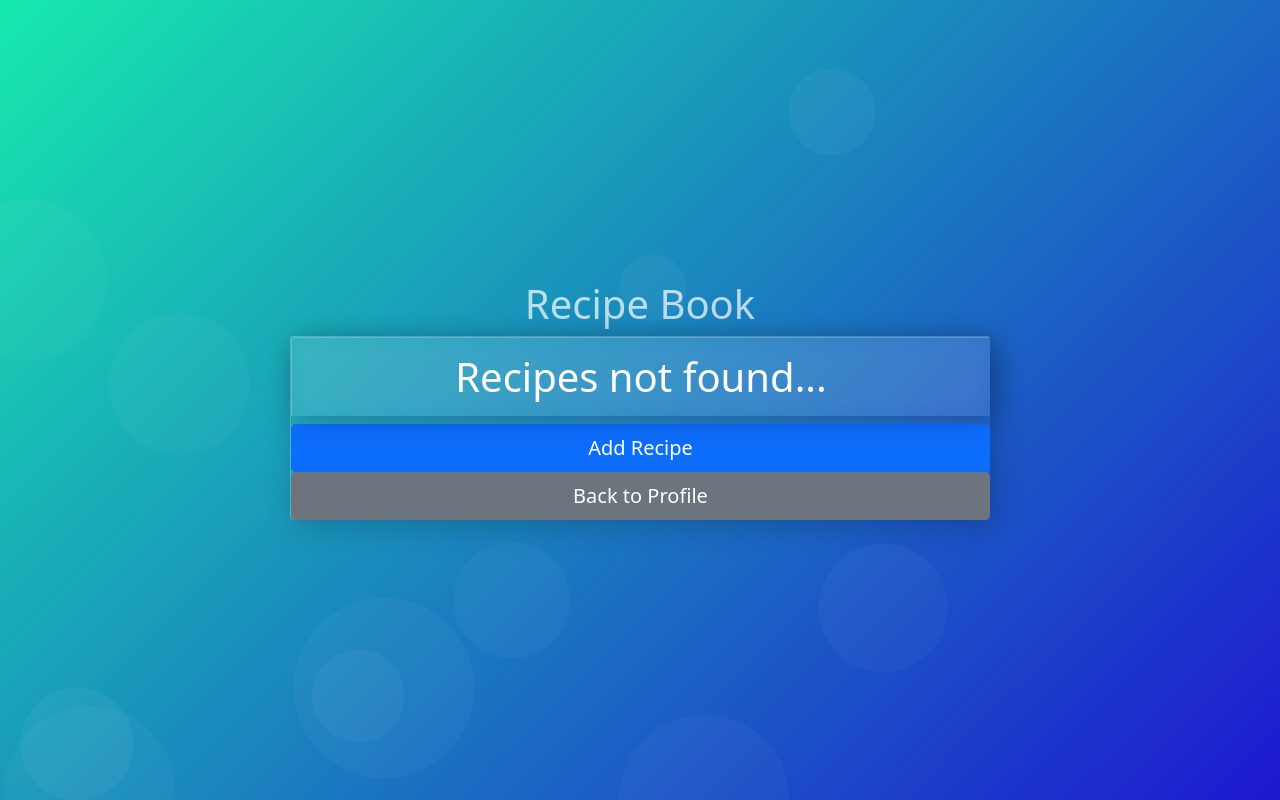
After one commit to RomanVerkhovsky/WebRecipes, a Flask app: page /recipes in a window 1280 px wide. The commit adds this page. Run offline with Flask 3, Linux system fonts and the light colour scheme; data that the repository does not hold is empty.

Commit message:
feat: form - ResipeForm; class Resipe; add functions - recipes, new_recipe; add html - recipes, new_recipe; add form-recipe in style.css

```diff
--- a/app/routes.py
+++ b/app/routes.py
@@ -2,7 +2,7 @@ from flask import Blueprint, render_template, flash, redirect, url_for, request
 from flask_login import current_user, login_user, logout_user, login_required
 from app import db
 from app.forms import LoginForm, RegistrationForm
-from app.models import User
+from app.models import User, Recipe
 from urllib.parse import urlsplit
 
 
@@ -25,7 +25,9 @@ def logout():
 @bp.route('/profile')
 @login_required
 def profile():
-    return render_template('profile.html', title='Profile', name=current_user.username)
+
+    return render_template('profile.html', title='Profile', name=current_user.username,
+                           email=current_user.email)
 
 
 @bp.route('/login', methods=['GET', 'POST'])
@@ -72,3 +74,15 @@ def register():
         return redirect(url_for('routes.login'))
 
     return render_template('register.html', title='Register', form=form)
+
+
+@bp.route('/recipes', methods=['GET', 'POST'])
+def recipes():
+    list_recipes = Recipe.query.all()
+    return render_template('recipes.html', title="list of recipes", list_recipes=list_recipes)
+
+
+@bp.route('/new_recipe', methods=['GET', 'POST'])
+def new_recipe():
+
+    return render_template('new_recipe.html', title="new_recipe")
--- a/app/static/style.css
+++ b/app/static/style.css
@@ -67,6 +67,19 @@ body {
     text-align: center;
   }
 
+  & h3 {
+    background: rgba(255,0,255,0.05);
+    backdrop-filter: blur(10px);
+    border-top: 1px solid rgba(255,255,255,0.2);
+    border-left: 1px solid rgba(255,255,255,0.2);
+    box-shadow: 5px 5px 30px rgba(0,0,0,0.2);
+    margin-top: 0px;
+    border-top-left-radius: 3px;
+    border-top-right-radius: 3px;
+    color: #fff;
+    padding: 15px;
+    text-align: center;
+  }
     & form {
     padding: 15px;
 
@@ -143,3 +156,109 @@ body {
 ul {
     list-style-type: none;
 }
+
+.form-recipe {
+  width: 100%;
+  max-width: 700px;
+  margin: auto;
+  background: rgba(255,255,255,0.05);
+  backdrop-filter: blur(10px);
+  border-top: 1px solid rgba(255,255,255,0.2);
+  border-left: 1px solid rgba(255,255,255,0.2);
+  box-shadow: 5px 5px 30px rgba(0,0,0,0.2);
+  border-radius: 3px;
+
+  & h1 {
+    background: rgba(255,255,255,0.05);
+    backdrop-filter: blur(10px);
+    border-top: 1px solid rgba(255,255,255,0.2);
+    border-left: 1px solid rgba(255,255,255,0.2);
+    box-shadow: 5px 5px 30px rgba(0,0,0,0.2);
+    margin-top: 0px;
+    border-top-left-radius: 3px;
+    border-top-right-radius: 3px;
+    color: #fff;
+    padding: 15px;
+    text-align: center;
+  }
+
+  & h3 {
+    background: rgba(255,0,255,0.05);
+    backdrop-filter: blur(10px);
+    border-top: 1px solid rgba(255,255,255,0.2);
+    border-left: 1px solid rgba(255,255,255,0.2);
+    box-shadow: 5px 5px 30px rgba(0,0,0,0.2);
+    margin-top: 0px;
+    border-top-left-radius: 3px;
+    border-top-right-radius: 3px;
+    color: #fff;
+    padding: 15px;
+    text-align: center;
+  }
+    & form {
+    padding: 15px;
+
+    .btn {
+      background: rgba(255,255,255,0.05);
+      backdrop-filter: blur(10px);
+      border-top: 1px solid rgba(255,255,255,0.2);
+      border-left: 1px solid rgba(255,255,255,0.2);
+      box-shadow: 5px 5px 30px rgba(0,0,0,0.2);
+      color: #fff;
+
+      &:hover, &:focus {
+        background: rgba(255,255,255,0.1);
+        box-shadow: none;
+      }
+    }
+
+    .form-control:focus {
+      border-color: #ced4da;
+      box-shadow: 5px 5px 30px rgba(0,0,0,0.2);
+    }
+  }
+
+   .copyright {
+     text-align: center;
+     color: rgba(255,255,255,0.65);
+   }
+
+  .form-control {
+    background: rgba(255,255,255,0.9);
+  }
+
+  .form-check {
+    display: flex;
+    align-items: center;
+    color: rgba(255,255,255,0.65);
+    & label {
+      font-size: 0.9em;
+    }
+
+      & input {
+      margin-right: 0.5em;
+
+      &:checked {
+        background-color: #9ce060;
+        border-color: #81c63f;
+      }
+    }
+  }
+
+  .form-floating {
+    &:focus-within {
+      z-index: 2;
+    }
+  }
+
+    & input[type="email"] {
+    margin-bottom: -1px;
+    border-bottom-right-radius: 0;
+    border-bottom-left-radius: 0;
+  }
+    & input[type="password"] {
+    margin-bottom: 10px;
+    border-top-left-radius: 0;
+    border-top-right-radius: 0;
+  }
+}
--- a/app/templates/profile.html
+++ b/app/templates/profile.html
@@ -4,8 +4,7 @@
 {% block content %}
     <div class="form-signin">
         <h1>Welcome, {{ name }}!</h1>
-
+        <a class="w-100 btn btn-lg btn-primary" href="{{ url_for('routes.recipes') }}">Recipes</a>
         <a class="w-100 btn btn-lg btn-secondary" href="{{ url_for('routes.logout') }}">Log out</a>
-
     </div>
 {% endblock %}
--- /dev/null
+++ b/app/templates/recipes.html
@@ -0,0 +1,30 @@
+{% extends "base.html" %}
+
+
+{% block content %}
+    <div class="form-recipe">
+
+
+
+
+
+
+        <nav>
+            <div>
+                {% if list_recipes %}
+                    <ul>
+                        {% for dish in list_recipes %}
+                            <li>{{ dish.title }}</li>
+                        {% endfor %}
+                    </ul>
+                {% else %}
+                    <h1>Recipes not found...</h1>
+                {% endif %}
+            </div>
+        </nav>
+
+        <a class="w-100 btn btn-lg btn-primary" href="{{ url_for('routes.new_recipe') }}">Add Recipe</a>
+        <a class="w-100 btn btn-lg btn-secondary" href="{{ url_for('routes.profile') }}">Back to Profile</a>
+
+    </div>
+{% endblock %}
```
Also changed, not shown: app/forms.py (+8 -0 lines), app/models.py (+10 -0 lines), app/templates/new_recipe.html (added, +11 -0 lines).
